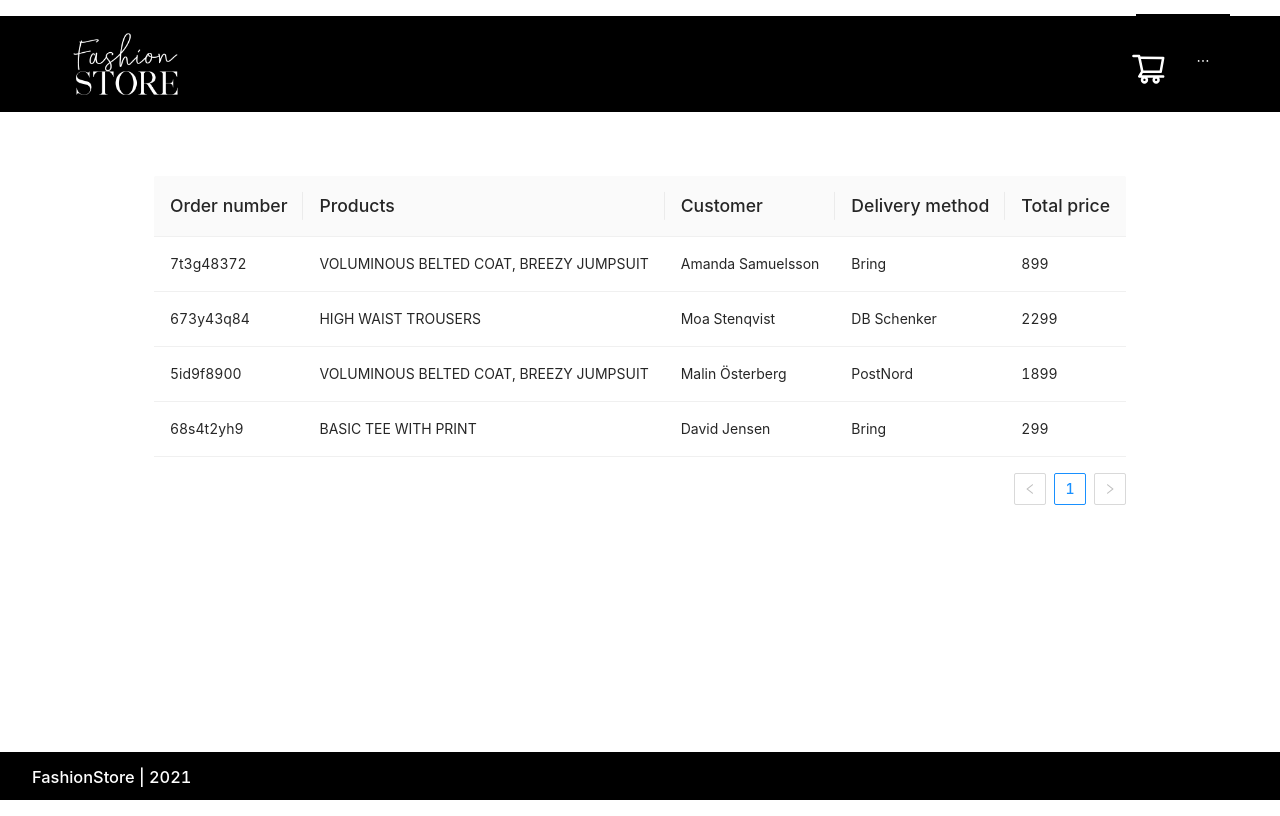
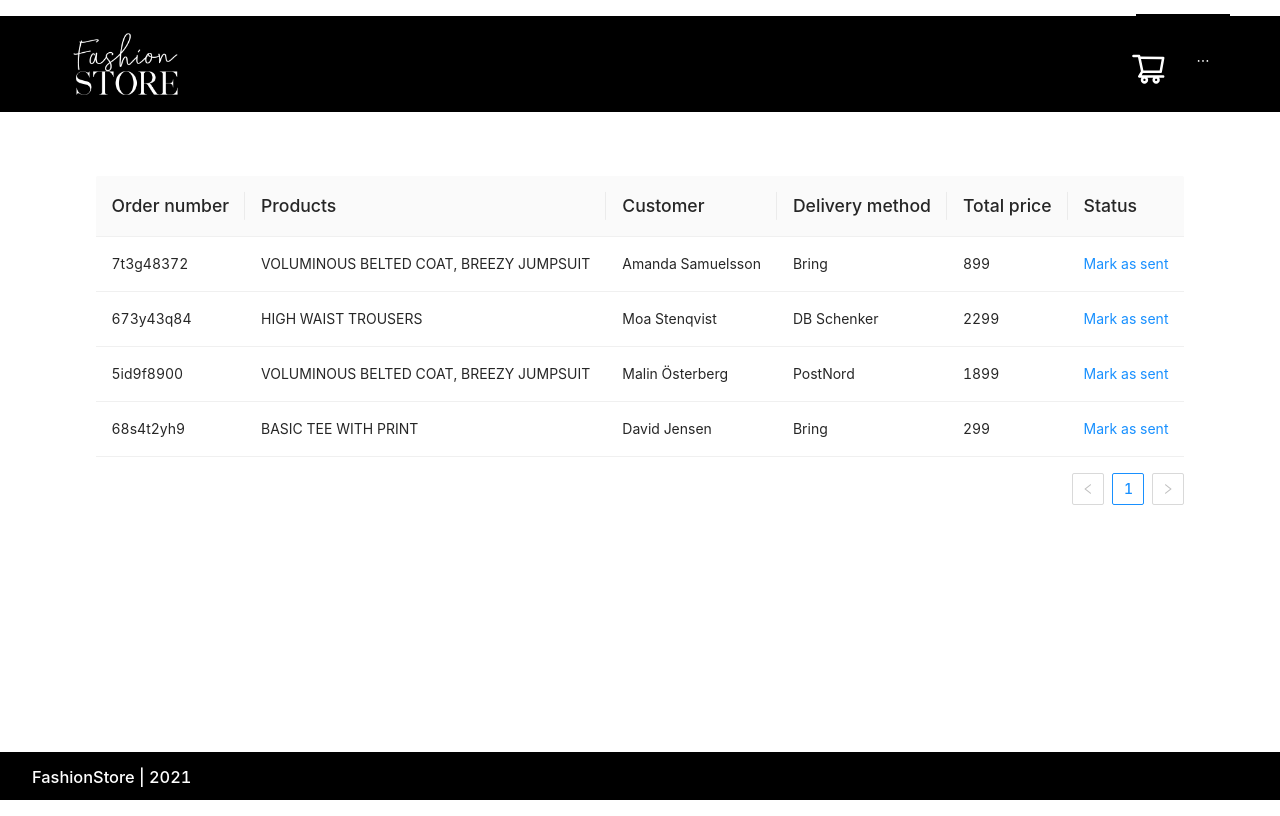
Before and after one commit to stonetwix/webshop-backend, a React (Create React App) app in the folder client/: page /admin-orders in a window 1280 px wide. Built offline with nearby package versions, Linux system fonts and the light colour scheme; the HTML template or start-up script is replaced by a standard one.

Commit message:
Added action for marking order as sent

```diff
--- a/client/src/componenets/Admin/OrdersList.tsx
+++ b/client/src/componenets/Admin/OrdersList.tsx
@@ -1,8 +1,11 @@
 import React, { Component, CSSProperties } from 'react'
-import { Table, Space } from 'antd';
+import { Table, Select, Space } from 'antd';
+
+const { Option } = Select;
+
+const { Column } = Table;
 
 
-const { Column } = Table;
 
 const data = [
     {
@@ -10,14 +13,14 @@ const data = [
       products: 'VOLUMINOUS BELTED COAT, BREEZY JUMPSUIT',
       customer: 'Amanda Samuelsson',
       delivery: 'Bring',
-      totalPrice: 899
+      totalPrice: 899,
     },
     {
       orderNumber: '673y43q84',
       products: 'HIGH WAIST TROUSERS',
       customer: 'Moa Stenqvist',
       delivery: 'DB Schenker',
-      totalPrice: 2299
+      totalPrice: 2299,
     },
     {
       orderNumber: '5id9f8900',
@@ -35,6 +38,10 @@ const data = [
     },
   ];
 
+
+
+
+
 class OrdersList extends Component {
 
     render () {
@@ -46,6 +53,17 @@ class OrdersList extends Component {
               <Column title="Customer" dataIndex="customer" key="customer" />
               <Column title="Delivery method" dataIndex="delivery" key="delivery" />
               <Column title="Total price" dataIndex="totalPrice" key="totalPrice" />
+              <Column
+                title="Status"
+                key="action"
+                render={(text, record) => (
+                  <Space size="middle">
+                    <a>Mark as sent</a>
+                    {/* <a onClick={() => this.handleSent()}>Mark as sent</a> */}
+
+                  </Space>
+                )}
+              />
             </Table>
           </div>
 
```
